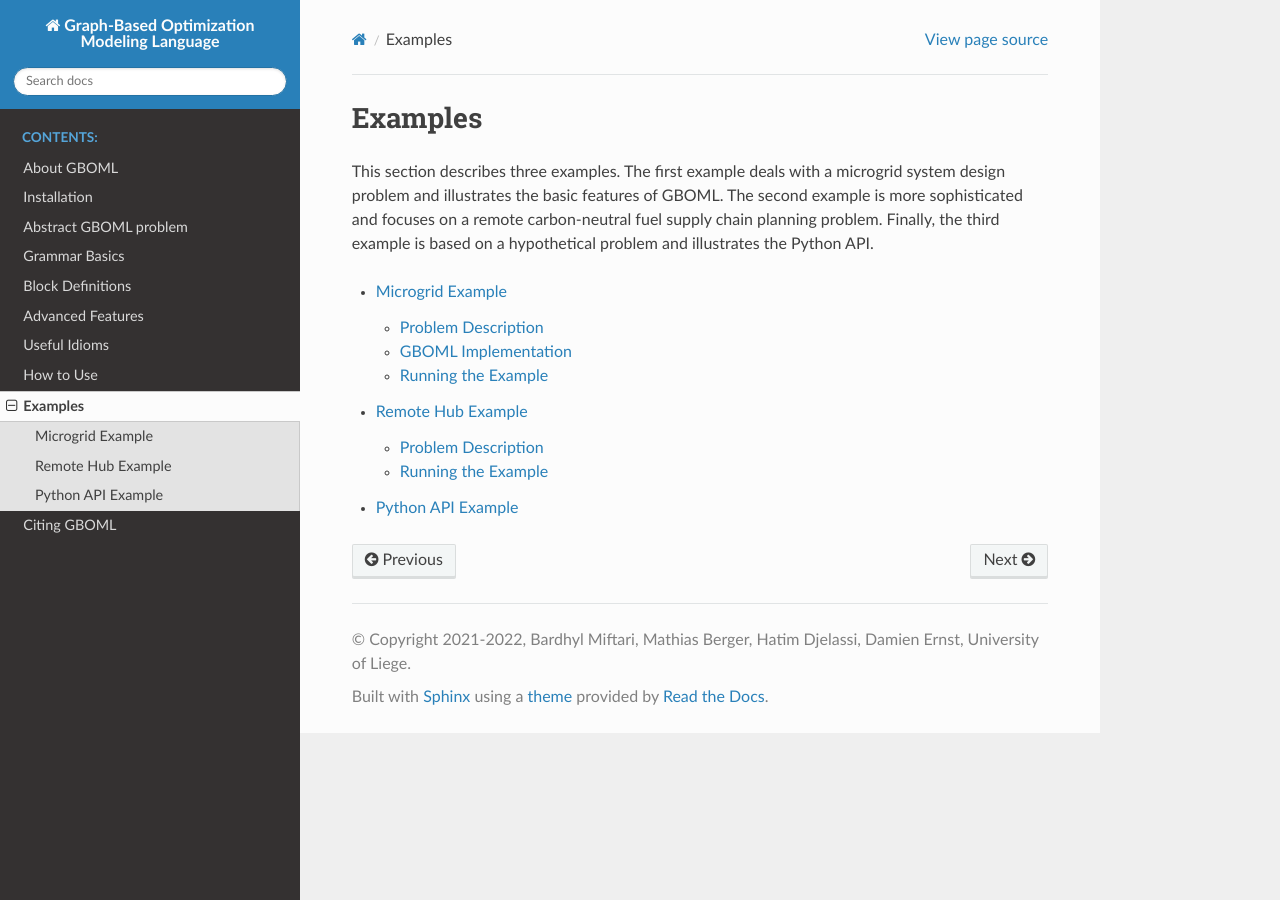
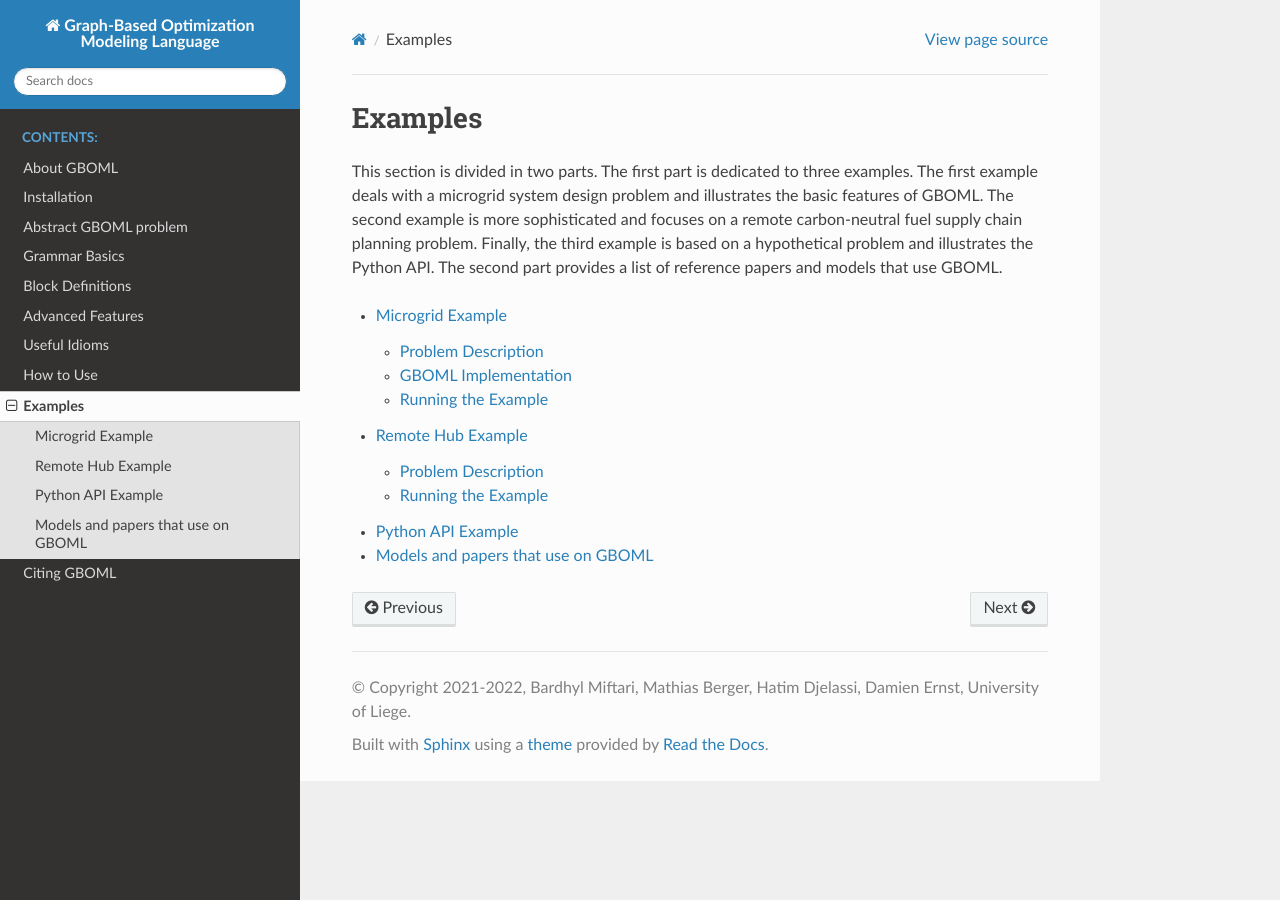
Before and after one commit to GBOML/GBOML, a Sphinx documentation site: the page built from docs/source/examples.rst, in a window 1280 px wide. Built offline with Sphinx 7.4.7 and the Read the Docs theme 2.0.0, drawn with Linux system fonts in a browser that asks for light colours.

Commit message:
adding references

```diff
--- a/docs/source/examples.rst
+++ b/docs/source/examples.rst
@@ -1,9 +1,10 @@
 Examples
 ========
 
-This section describes three examples. The first example deals with a microgrid system design problem and illustrates the basic features of GBOML.
+This section is divided in two parts. The first part is dedicated to three examples. The first example deals with a microgrid system design problem and illustrates the basic features of GBOML.
 The second example is more sophisticated and focuses on a remote carbon-neutral fuel supply chain planning problem.
 Finally, the third example is based on a hypothetical problem and illustrates the Python API.
+The second part provides a list of reference papers and models that use GBOML.
 
 .. toctree::
    :maxdepth: 3
--- /dev/null
+++ b/docs/source/references.rst
@@ -0,0 +1,10 @@
+Models and papers that use on GBOML
+===================================
+
+* Berger et al. 2021, Remote Renewable Hubs for Carbon-Neutral Synthetic Fuel Production, https://www.frontiersin.org/articles/10.3389/fenrg.2021.671279/full . The model can be found at : https://gitlab.uliege.be/smart_grids/public/gboml/-/tree/master/examples/remote_energy_supply_chain .
+
+* Cauz et al. 2023, Reinforcement Learning for Joint Design and Control of Battery-PV Systems, https://arxiv.org/pdf/2307.04244.pdf .
+
+* Dachet et al. 2023, Towards CO2 valorization in a multi remote renewable energy hub framework, https://arxiv.org/pdf/2303.09454.pdf . The model can be found at : https://gitlab.uliege.be/smart_grids/public/gboml/-/tree/master/examples/towards_co2_valorization .
+
+* Fonder et al. 2023, Synthetic methane for closing the carbon loop: Comparative study of three carbon sources for remote carbon-neutral fuel synthetization, https://arxiv.org/pdf/2310.01964.pdf . The model can be found at : https://gitlab.uliege.be/smart_grids/public/gboml/-/tree/master/examples/synthetic_methane_morocco/gboml_models .
```
Also changed, not shown: other parts of docs/source/examples.rst (+1 -0 lines).
